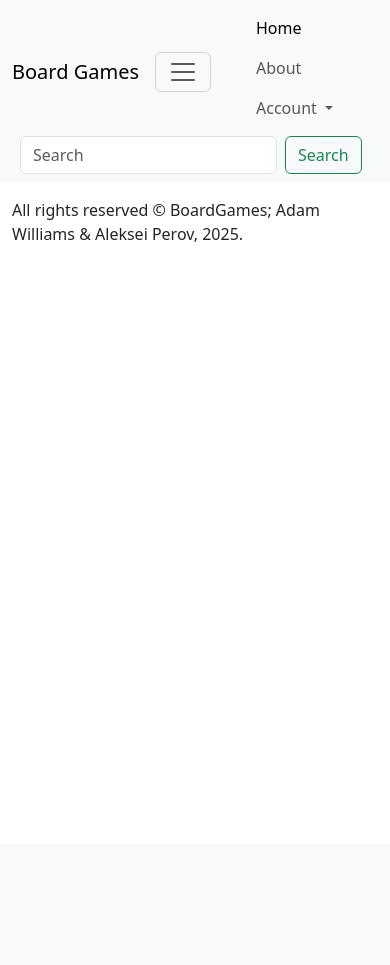
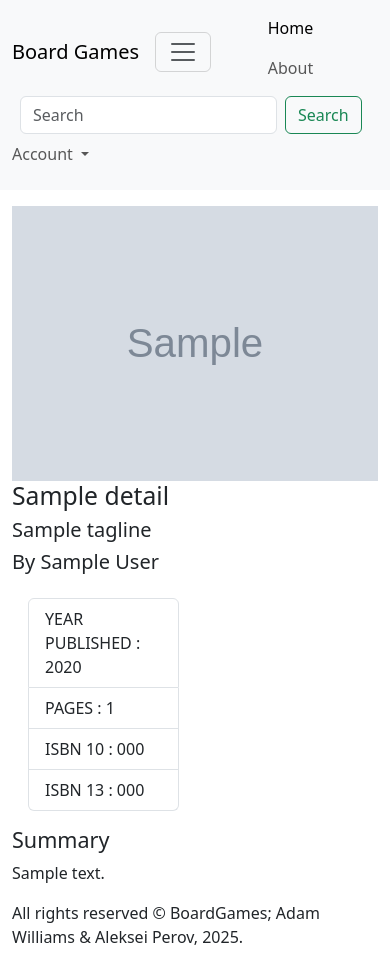
Before and after one commit to AdamW-10241/AW-PHP-Project, a PHP site: template templates/detail.twig in a window 390 px wide. Before the commit the page ends 242 px from the top, so only its background shows below. Run offline with PHP 8.4, Linux system fonts and the light colour scheme; the template is opened without the code that fills it: most values are stand-ins (such as "Sample title", 1, 10 or a date in 2020); grey boxes marked "Sample" are stand-in pictures; some libraries are stand-ins or nearby versions.

Commit message:
Detail Page Elements

```diff
--- a/index.php
+++ b/index.php
@@ -6,7 +6,6 @@ use Adam\AwPhpProject\BoardGame;
 
 // Create app from App class
 $app = new App();
-
 $boardgame = new BoardGame();
 $items = $boardgame -> get();
 
--- a/templates/detail.twig
+++ b/templates/detail.twig
@@ -12,7 +12,34 @@
     {% include 'navigation.twig' %}
     <div class="container mt-3">
         <div class="row">
-
+            <div class="col-md-4">
+                <img src="/assets/cover_images/{{detail.image}}" class="img-fluid">
+            </div>
+            <div class="col-md-8">
+                <h2>{{detail.title}}</h2>
+                <h5>{{detail.tagline}}</h5>
+                <h5>By {{detail.author}}</h5>
+                <ul class="list-group w-50 p-3">
+                    <li class="list-group-item">
+                        <span class="text-uppercase">Year Published : </span>
+                        {{detail.year}}
+                    </li>
+                    <li class="list-group-item">
+                        <span class="text-uppercase">Pages : </span>
+                        {{detail.pages}}
+                    </li>
+                    <li class="list-group-item">
+                        <span class="text-uppercase">ISBN 10 : </span>
+                        {{detail.isbn10}}
+                    </li>
+                    <li class="list-group-item">
+                        <span class="text-uppercase">ISBN 13 : </span>
+                        {{detail.isbn13}}
+                    </li>
+                </ul>
+                <h4>Summary</h4>
+                <p>{{detail.summary}}</p>
+            </div>
         </div>
     </div>
     {% include 'footer.twig' %}
--- a/templates/navigation.twig
+++ b/templates/navigation.twig
@@ -7,12 +7,22 @@
     </button>
     {# Middle #}
     <ul class="navbar-nav mx-auto mb-2 mb-lg-0" id="navbarSupportedContent">
-      <li class="nav-item">
+      <li class="nav-item pe-2">
         <a class="nav-link active" aria-current="page" href="/">Home</a>
       </li>
-      <li class="nav-item">
+      <li class="nav-item pe-2">
         <a class="nav-link" href="/about.php">About</a>
       </li>
+    </ul>
+    {# Right #}
+    <ul class="navbar-nav me-2 mb-2 mb-lg-0" id="navbarSupportedContent">
+      <li class="nav-item pe-2">
+        <form class="d-flex" role="search">
+          <input class="form-control mx-2" type="search" placeholder="Search" aria-label="Search">
+          <button class="btn btn-outline-success" type="submit">Search</button>
+        </form>
+      </li>
+      <li class="nav-item pe-2">
         <li class="nav-item dropdown">
           <a class="nav-link dropdown-toggle" href="#" role="button" data-bs-toggle="dropdown" aria-expanded="false">
             Account
@@ -22,11 +32,7 @@
             <li><a class="dropdown-item" href="/login.php">Login</a></li>
           </ul>
         </li>
+      </li>
     </ul>
-    {# Right #}
-    <form class="d-flex" role="search">
-      <input class="form-control mx-2" type="search" placeholder="Search" aria-label="Search">
-      <button class="btn btn-outline-success" type="submit">Search</button>
-    </form>
   </div>
 </nav>
```
Also changed, not shown: detail.php (+18 -12 lines), src/BoardGame.php (+14 -2 lines). Lines whose indentation alone changed are shown as unchanged.
